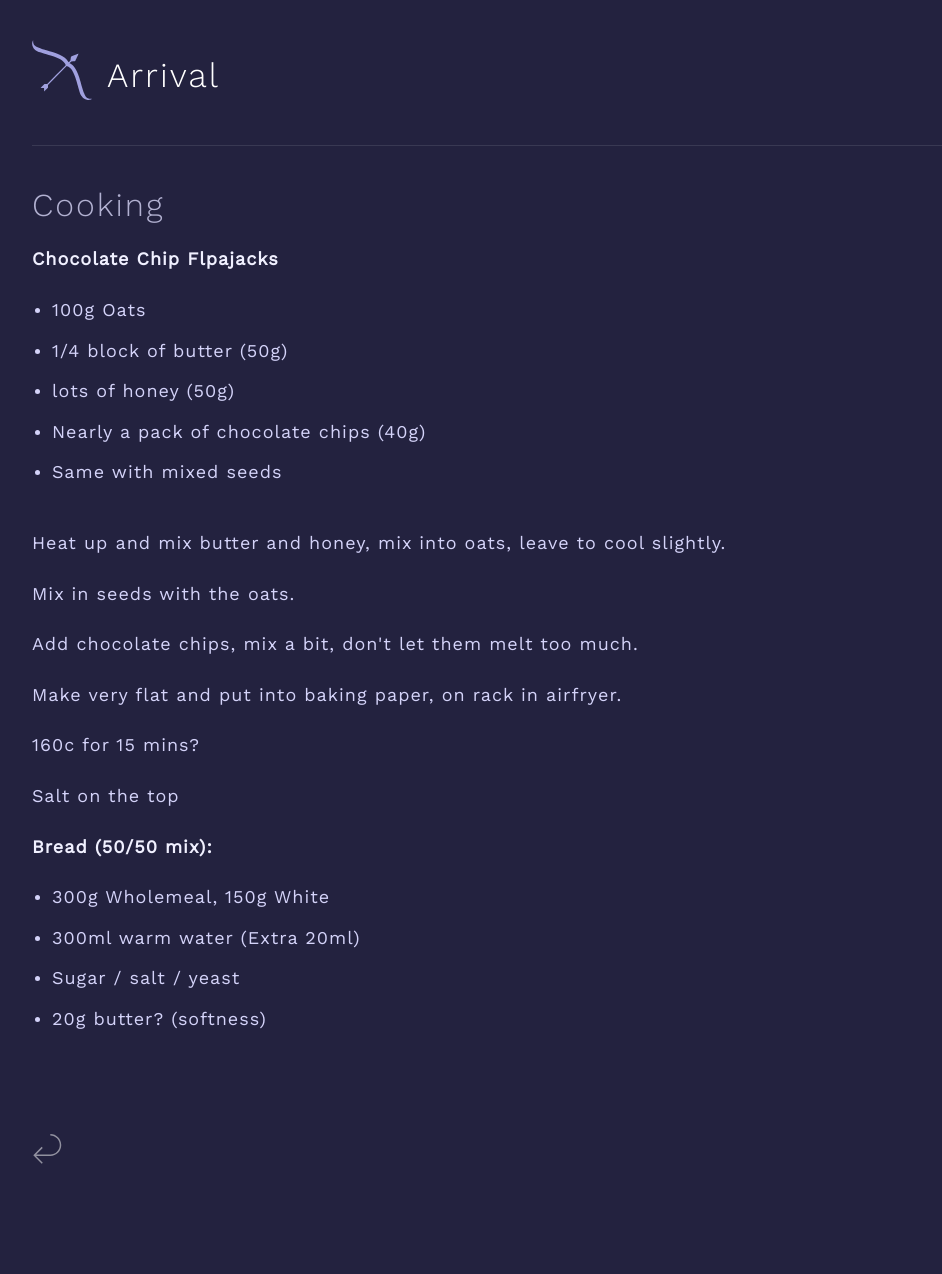
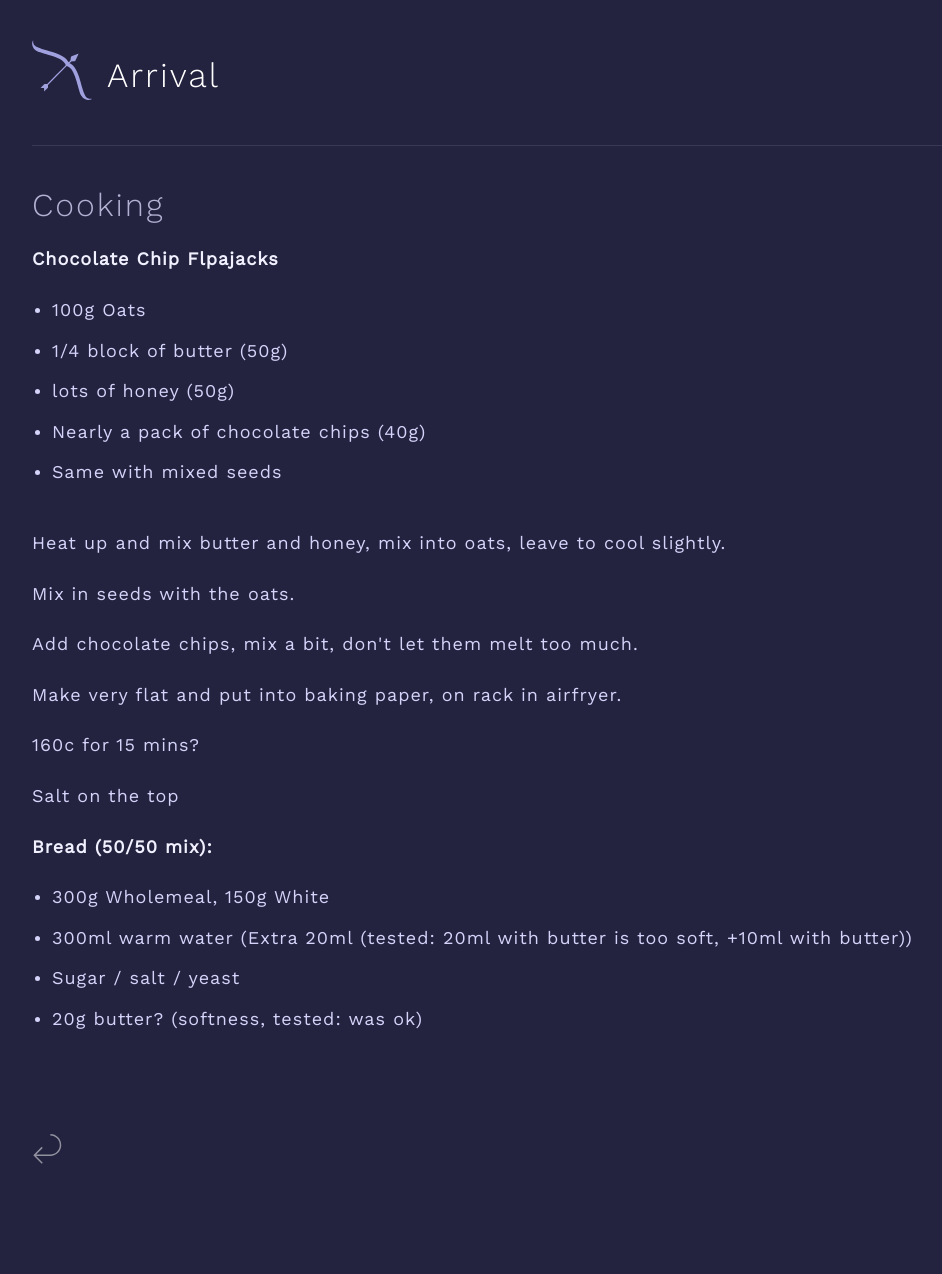
Before and after one commit to khxnter/arrival, a Jekyll site: the page built from cooking.html, in a window 1280 px wide. Shown: the whole page, without its empty margins (18-960 px from the left). Built offline with Jekyll 4.4.1, drawn with Linux system fonts in a browser that asks for light colours.

Commit message:
Cooking update on the bread

```diff
--- a/cooking.html
+++ b/cooking.html
@@ -24,8 +24,8 @@ title: ARRIVAL | Cooking
     <p><strong>Bread (50/50 mix):</strong></p>
     <ul>
         <li>300g Wholemeal, 150g White</li>
-        <li>300ml warm water (Extra 20ml)</li>
+        <li>300ml warm water (Extra 20ml (tested: 20ml with butter is too soft, +10ml with butter))</li>
         <li>Sugar / salt / yeast</li>
-        <li>20g butter? (softness)</li>
+        <li>20g butter? (softness, tested: was ok)</li>
     </ul>
 </div>
```
